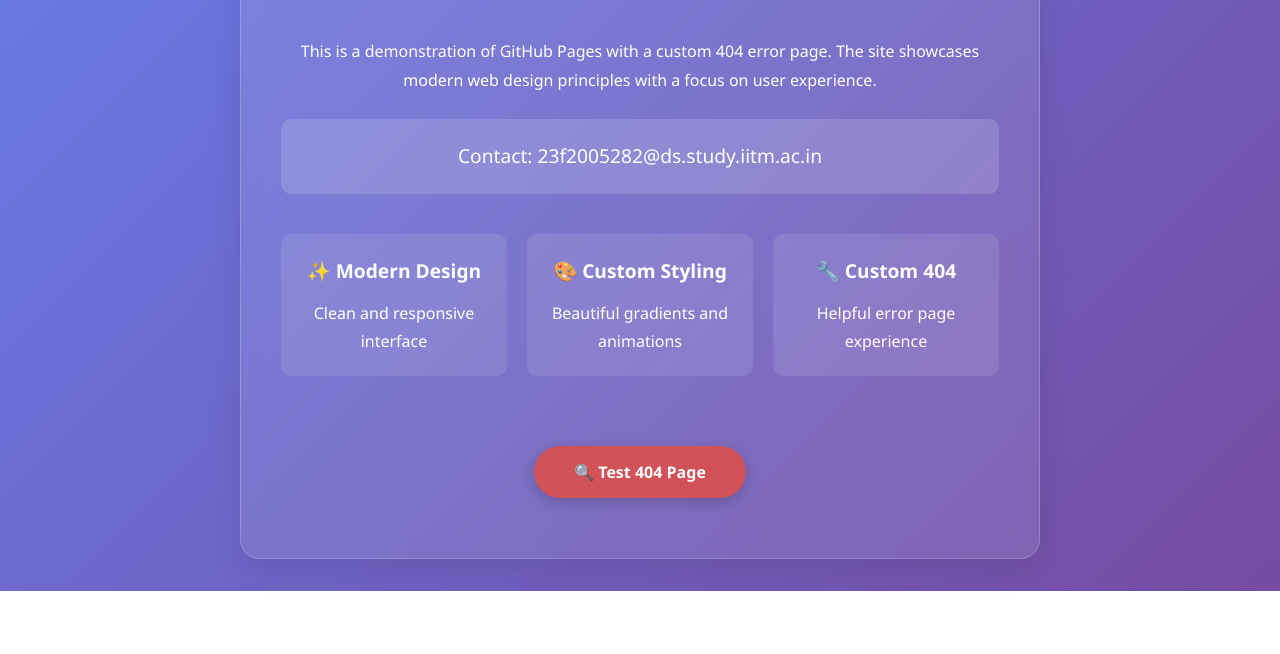
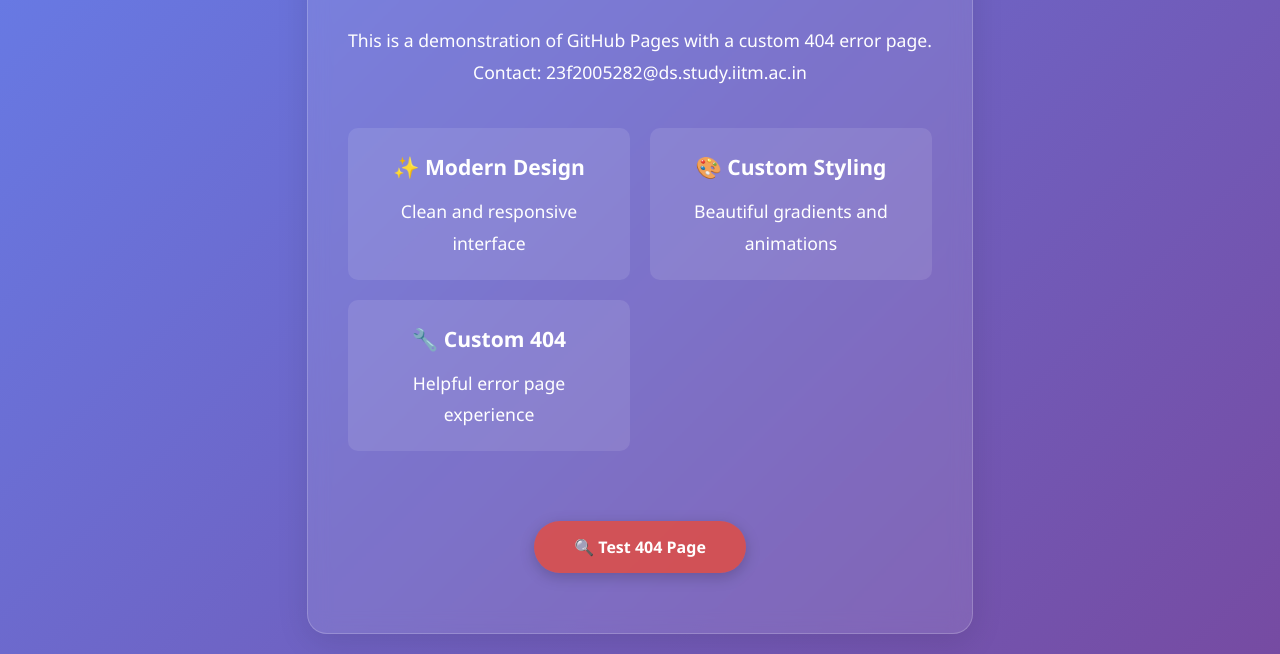
Before and after one commit to Shubham30000/tdscustom404, a plain HTML site: page index.html in a window 1280 px wide. Shown: the part 209-863 px from the top of the page. Before the commit the page ends 800 px from the top, so only its background shows below. Drawn offline with Linux system fonts and the light colour scheme.

Commit message:
updated the index html page

```diff
--- a/index.html
+++ b/index.html
@@ -60,14 +60,7 @@
     .content {
       margin: 40px 0;
       line-height: 1.8;
-    }
-
-    .email-text {
-      font-size: 1.2em;
-      margin: 25px 0;
-      padding: 20px;
-      background: rgba(255, 255, 255, 0.15);
-      border-radius: 10px;
+      font-size: 1.1em;
     }
 
     .test-link {
@@ -133,9 +126,8 @@
     <p class="subtitle">A beautiful GitHub Pages demonstration</p>
 
     <div class="content">
-      <p>This is a demonstration of GitHub Pages with a custom 404 error page. The site showcases modern web design principles with a focus on user experience.</p>
-
-      <p class="email-text">Contact: 23f2005282@ds.study.iitm.ac.in</p>
+      <p>This is a demonstration of GitHub Pages with a custom 404 error page.</p>
+      <p>Contact: 23f2005282@ds.study.iitm.ac.in</p>
 
       <div class="features">
         <div class="feature">
```
